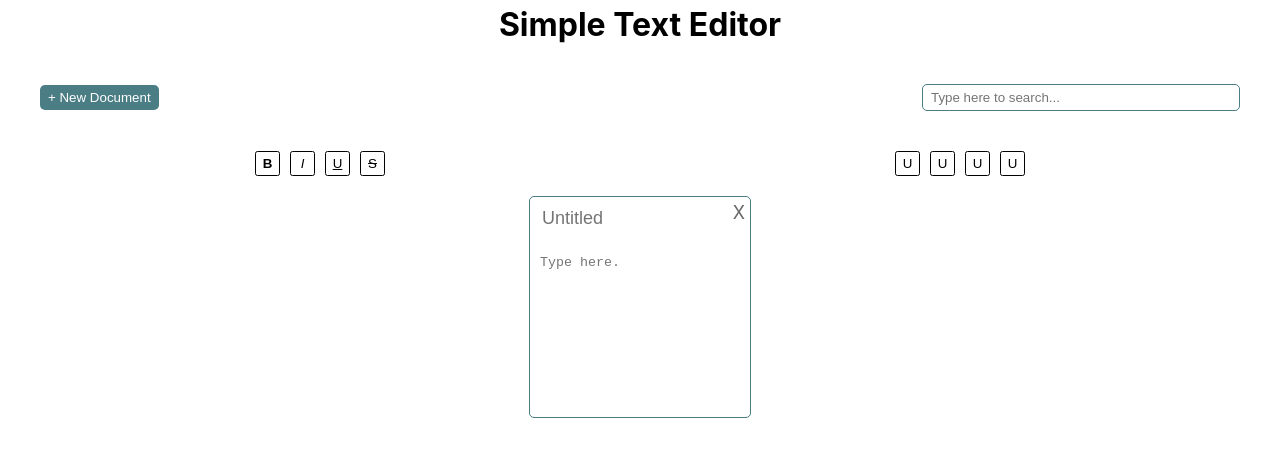
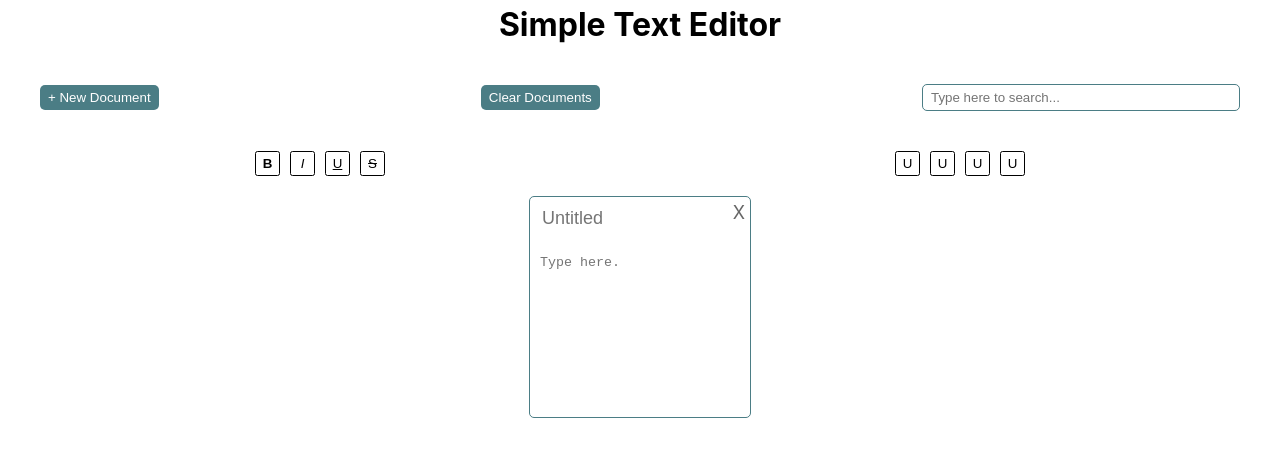
Before and after one commit to crtang/sticky-notes, a React (Create React App) app: page / in a window 1280 px wide. Shown: the top 456 px of the page. Built offline with nearby package versions, Linux system fonts and the light colour scheme.

Commit message:
Added button to clear documents and warning to clear localStorage when full

```diff
--- a/public/index.html
+++ b/public/index.html
@@ -6,7 +6,7 @@
     <meta name="viewport" content="width=device-width, initial-scale=1" />
     <meta name="theme-color" content="#000000" />
     <meta
-      name="EZ Editor"
+      name="Simple Text Editor"
       content="Browser text editor created with React"
     />
     <!--<link rel="apple-touch-icon" href="%PUBLIC_URL%/logo192.png" />-->
--- a/src/App.js
+++ b/src/App.js
@@ -3,7 +3,6 @@ import Header from "./Header";
 import Controls from "./Controls";
 import DocsList from "./DocsList";
 import './App.css';
-import { createRoot } from "react-dom/client";
 
 class App extends Component {
   constructor(props) {
@@ -22,13 +21,14 @@ class App extends Component {
     };
 
     this.addDoc = this.addDoc.bind(this);
+    this.clearDocs = this.clearDocs.bind(this);
     this.onType = this.onType.bind(this);
     this.onSearch = this.onSearch.bind(this);
     this.deleteDoc = this.deleteDoc.bind(this);
   };
 
   componentDidMount() {
-    const storedDocs = sessionStorage.getItem("docs");
+    const storedDocs = localStorage.getItem("docs");
     if (storedDocs) {
       this.state.docs = JSON.parse(storedDocs);
     }
@@ -36,7 +36,13 @@ class App extends Component {
 
   componentDidUpdate() {
     const savedDocs = JSON.stringify(this.state.docs);
-    sessionStorage.setItem("docs", savedDocs);
+    try {
+      localStorage.setItem("docs", savedDocs);
+    } catch (e) {
+      if (e.code === "22" || e.code === "1024") {
+        alert('Quota exceeded! Please delete documents or click the "Clear Documents" button.');
+      }
+    }
   };
 
   addDoc = () => {
@@ -50,6 +56,21 @@ class App extends Component {
     const newDocs = [...this.state.docs, newDoc];
     this.setState({ docs: newDocs });
   };
+
+  clearDocs = () => {
+    /* const newDoc = {
+      id: Date.now(),
+      title: "Untitled",
+      content: "Type here.",
+      doesMatchSearch: true,
+    };
+
+    const newDocs = [newDoc];
+    const savedDocs = JSON.stringify(newDocs);
+    localStorage.setItem("docs", savedDocs); */
+    window.localStorage.clear();
+    window.location.reload();
+  }
 
   onType = (id, updatedField, updatedValue) => {
     // iterate over docs
@@ -74,7 +95,7 @@ class App extends Component {
     const searchTerms = text.toLowerCase();
     // compare search text with title and content text
     const updatedDocs = this.state.docs.map((doc) => {
-      if (!searchTerms) {
+      if (!searchTerms || searchTerms === undefined) {
         doc.doesMatchSearch = true;
         return doc;
       } else if (doc.title === undefined && doc.content === undefined) {
@@ -110,12 +131,13 @@ class App extends Component {
     });
 
     this.setState({ docs: updatedDocs });
+
   };
 
   render() {
     return (
       <div>
-        <Header addDoc={this.addDoc} searchText={this.state.searchText} onSearch={this.onSearch} />
+        <Header addDoc={this.addDoc} clearDocs={this.clearDocs} searchText={this.state.searchText} onSearch={this.onSearch} />
         <Controls />
         <DocsList docs={this.state.docs} onType={this.onType} deleteDoc={this.deleteDoc} />
       </div>
--- a/src/DocsList.js
+++ b/src/DocsList.js
@@ -4,7 +4,7 @@ import Doc from "./Doc";
 const DocsList = (props) => {
 	// get boolean values for whether or not doc text matches search terms and
 	// filter docs that don't match search
-	const searchMatches = props.docs.filter((doc) => doc.doesMatchSearch == true );
+	const searchMatches = props.docs.filter((doc) => doc.doesMatchSearch === true );
 
   // render docs
 	const renderDoc = (doc) =>
--- a/src/Header.js
+++ b/src/Header.js
@@ -13,11 +13,14 @@ const Header = (props) => {
 					+ New Document
 				</button>
 
+				<button className="clear-docs" onClick={props.clearDocs}>
+					Clear Documents
+				</button>
+
 				<input
 					className="search"
 					type="text"
 					placeholder="Type here to search..."
-					// value={props.searchText}
 					onChange={callSearch}
 				/>
 			</aside>
--- a/src/index.css
+++ b/src/index.css
@@ -30,14 +30,14 @@ code {
 }
 
 .add-new,
-.clear-storage,
+.clear-docs,
 .search {
   margin: 10px;
   padding: 5px 8px;
 }
 
 .add-new,
-.clear-storage {
+.clear-docs {
   border: none;
   border-radius: 5px;
   cursor: pointer;
@@ -47,7 +47,7 @@ code {
 }
 
 .add-new:hover,
-.clear-storage:hover {
+.clear-docs:hover {
   background-color: #34575d;
 }
 
```
